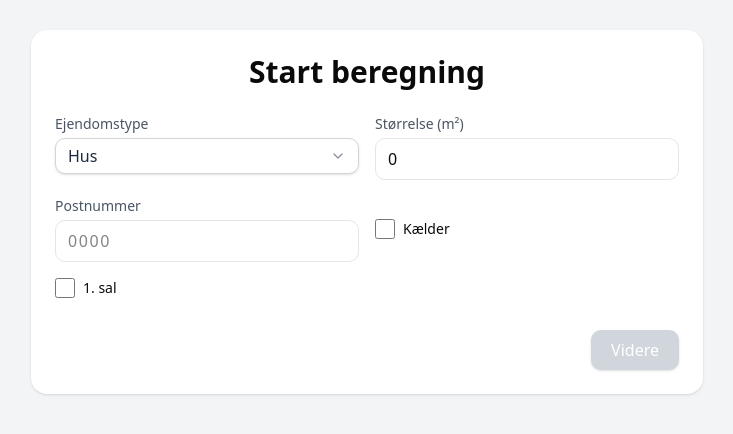
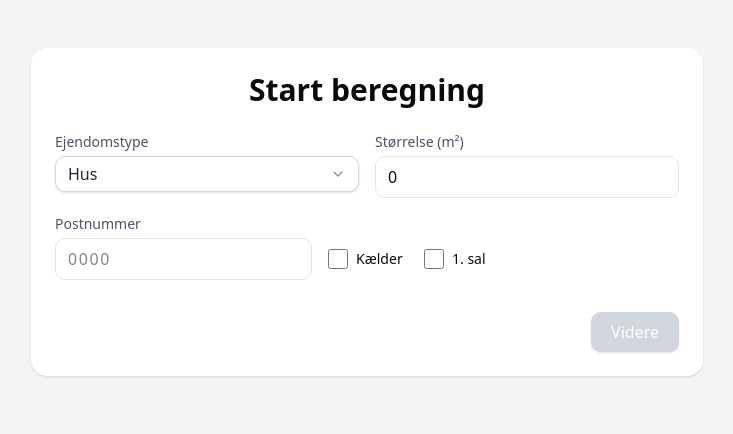
Before and after one commit to Mo-Mans0ur/M2Matik, a React (Vite) app in the folder m2matik/: page / in a window 1280 px wide. Shown: the part 188-622 px from the top of the page, without its empty margins (273-1006 px from the left). Built offline with nearby package versions, Linux system fonts and the light colour scheme.

Commit message:
small fixes

```diff
--- a/m2matik/src/pages/FrontPage.tsx
+++ b/m2matik/src/pages/FrontPage.tsx
@@ -118,38 +118,40 @@ export default function FrontPage() {
 
           <label className="flex flex-col gap-1">
             <span className="text-xs sm:text-sm text-gray-600">Postnummer</span>
+            <div className="flex flex-row items-center gap-4">
               <input
                 type="text"
                 inputMode="numeric"
                 pattern="[0-9]*"
                 maxLength={4}
-              className="border rounded-lg px-3 py-2 tracking-widest"
+                className="border rounded-lg px-3 py-2 tracking-widest flex-1"
                 value={postcode}
                 onChange={(e) =>
                   setPostcode(e.target.value.replace(/[^0-9]/g, "").slice(0, 4))
                 }
                 placeholder="0000"
               />
-          </label>
-
-          <label className="inline-flex items-center gap-2 text-sm">
+              <div className="flex gap-4">
+                <label className="flex items-center gap-2 text-sm min-w-[80px]">
                   <input
                     type="checkbox"
                     className="w-5 h-5 accent-blue-600"
                     checked={basement}
                     onChange={(e) => setBasement(e.target.checked)}
                   />
-            Kælder
+                  <span className="leading-5">Kælder</span>
                 </label>
-
-          <label className="inline-flex items-center gap-2 text-sm">
+                <label className="flex items-center gap-2 text-sm min-w-[80px]">
                   <input
                     type="checkbox"
                     className="w-5 h-5 accent-blue-600"
                     checked={firstFloor}
                     onChange={(e) => setFirstFloor(e.target.checked)}
                   />
-            1. sal
+                  <span className="leading-5">1. sal</span>
+                </label>
+              </div>
+            </div>
           </label>
         </div>
 
```
Lines whose indentation alone changed are shown as unchanged.
